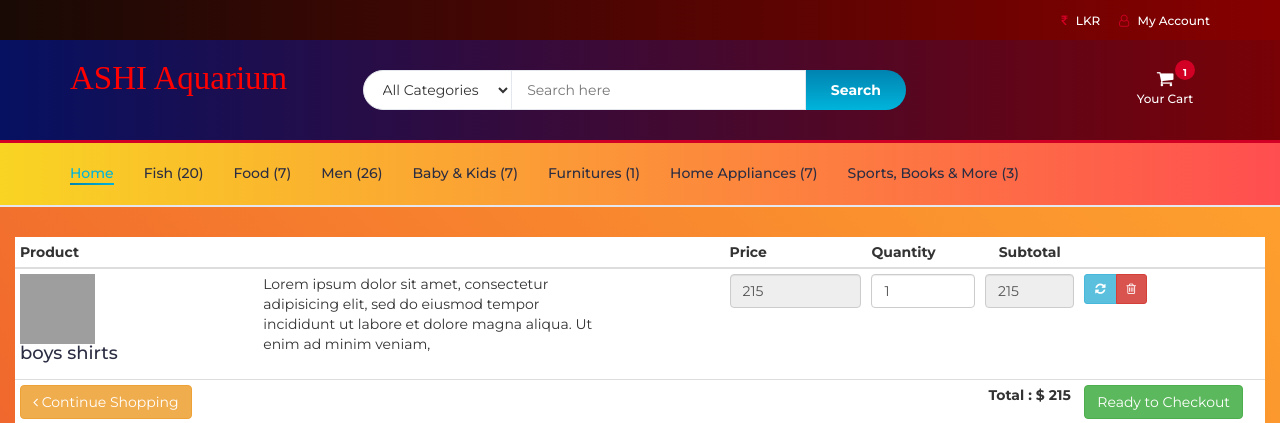
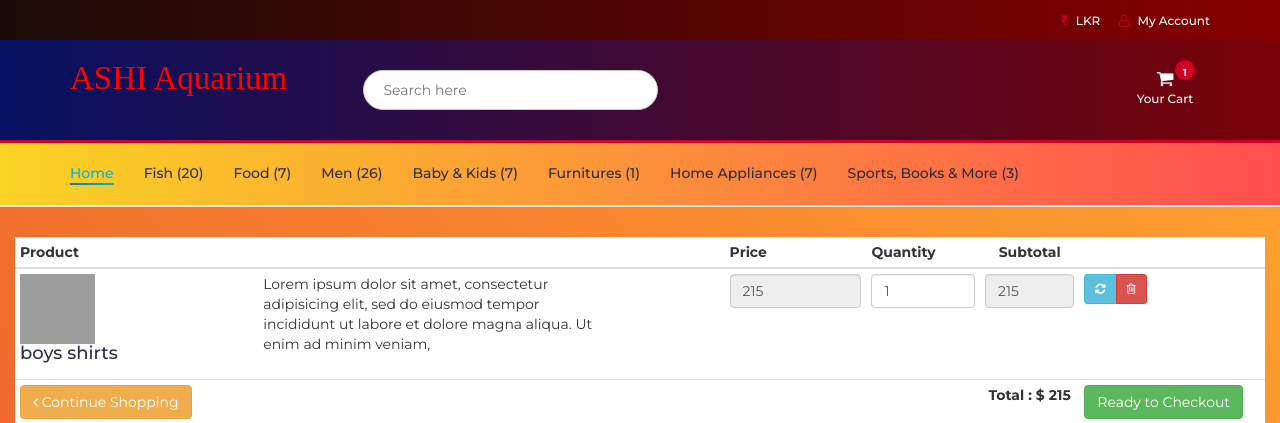
Before and after one commit to buddhika-git/Ashi-App, a PHP site: page /myfiles/cart.php in a window 1280 px wide. Shown: the top 423 px of the page. Run offline with PHP 8.4, Linux system fonts and the light colour scheme; data comes from the database, SQL or seed files in the repository; some libraries are stand-ins or nearby versions; grey boxes are pictures that could not be loaded.

Commit message:
search box complete

```diff
--- a/header.php
+++ b/header.php
@@ -152,7 +152,13 @@ session_start();
     background-color: #f5f5f5;
 }
 
-
+.curved-input {
+    border-radius: 25px;
+    padding: 10px 20px;
+    border: 1px solid #ccc;
+    width: 100%;
+    box-sizing: border-box;
+}
 
         </style>
 
@@ -229,14 +235,7 @@ session_start();
 <div class="col-md-6">
     <div class="header-search">
         <form action="search.php" method="GET">
-            <select class="input-select" name="category">
-                <option value="0">All Categories</option>
-                <option value="1">Tank</option>
-                <option value="2">Food</option>
-                <option value="3">Furniture</option>
-            </select>
-            <input class="input" id="search" name="search" type="text" placeholder="Search here" onkeyup="fetchProducts()">
-            <button type="submit" class="search-btn">Search</button>
+            <input class="input curved-input" id="search" name="search" type="text" placeholder="Search here" onkeyup="fetchProducts()">
             <div id="suggestions" class="dropdown-menu" style="display:none; position:absolute; z-index:1000; background-color:white; width: 100%;">
             </div>
         </form>
```
